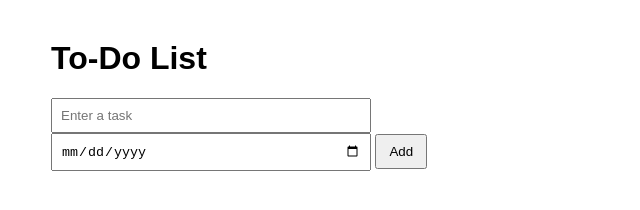
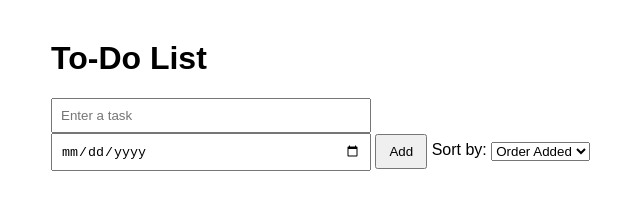
Before and after one commit to Jason-crown/JavaScript-To-Do-List, a plain HTML site: page index.html in a window 1280 px wide. Shown: the whole page, without its empty margins (289-929 px from the left). Drawn offline with Linux system fonts and the light colour scheme.

Commit message:
added sort filter to ui

```diff
--- a/index.html
+++ b/index.html
@@ -19,6 +19,14 @@
 
     <button id="addButton">Add</button>
 
+    <label for="sortSelect">Sort by:</label>
+
+    <select id="sortSelect">
+        <option value="default">Order Added</option>
+        <option value="oldest">Oldest Date</option>
+        <option value="newest">Newest Date</option>
+    </select>
+
     <ol id="taskList"></ol>
 
     <script src="script.js"></script>
```
